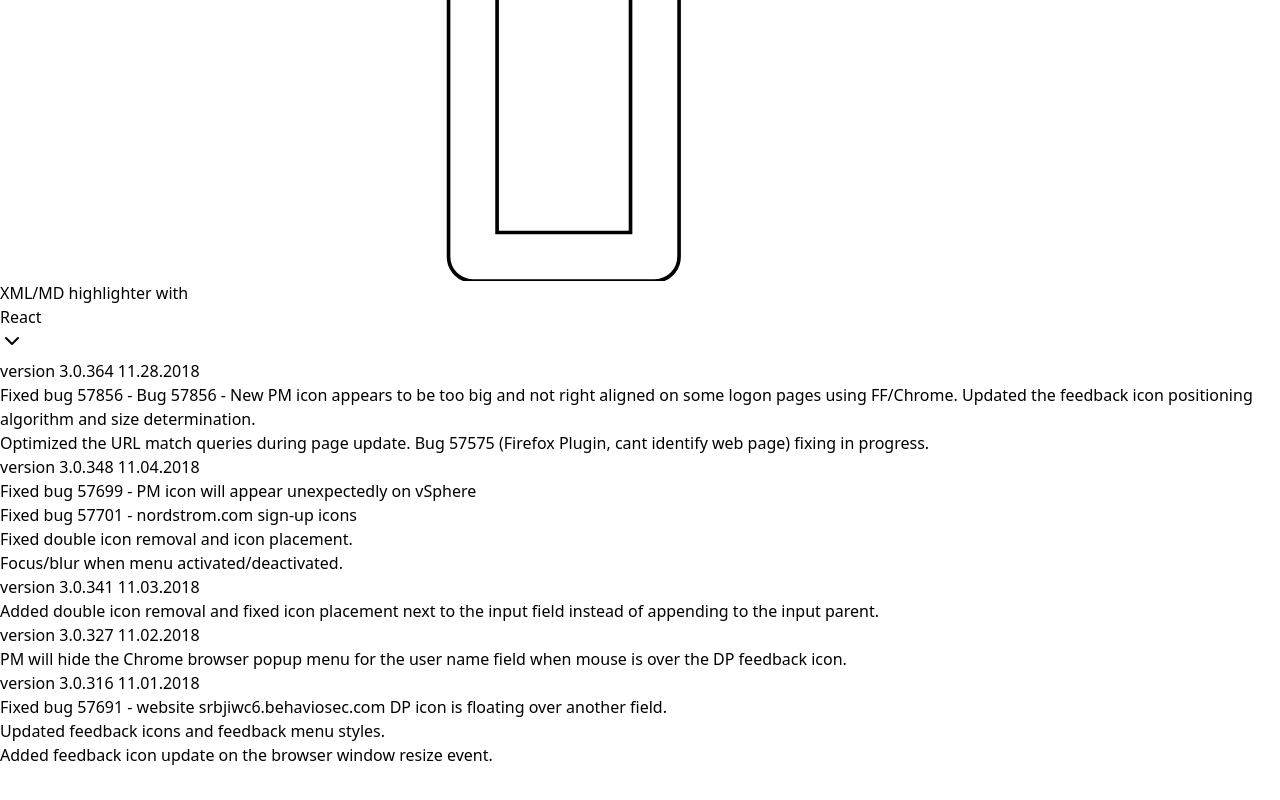
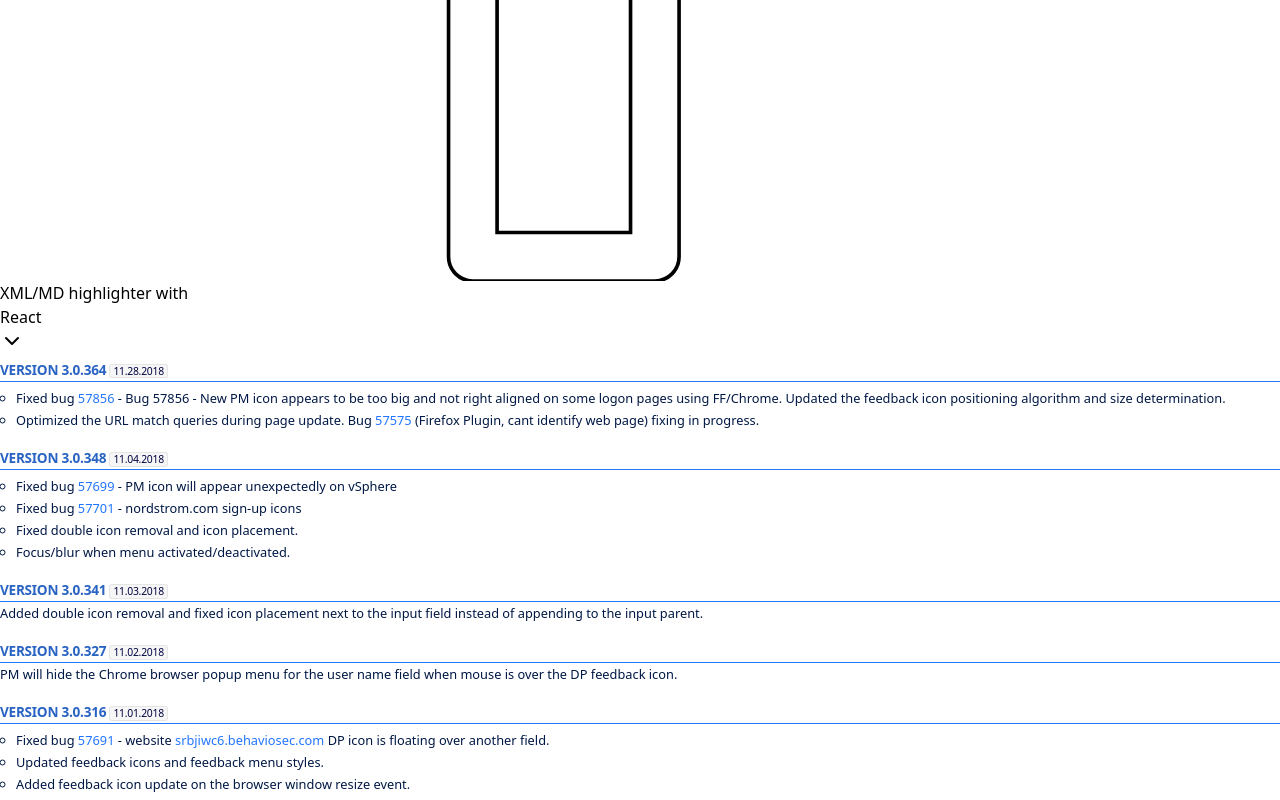
Before and after one commit to maxzz/highlight-xml-md, a React (Vite) app: page / in a window 1280 px wide. Shown: the part 999-1799 px from the top of the page. Before the commit the page ends 1766 px from the top, so only its background shows below. Built offline with nearby package versions, Linux system fonts and the light colour scheme.

Commit message:
WIP. MD renderer, convert SASS to CSS

```diff
--- a/src/components/2-main/2-demo/demo-highlight-md/index.tsx
+++ b/src/components/2-main/2-demo/demo-highlight-md/index.tsx
@@ -1,6 +1,6 @@
 import { useMemo } from "react";
 import { marked } from "marked";
-import './markdown.scss';
+import './markdown.css';
 
 const CODE_ORG =
 `#### version 3.0.364 <span class="date">11.28.2018</span>
@@ -34,10 +34,9 @@ export function HighlightMdDemo() {
     const code = useMemo(() => {
         return marked(CODE_ORG);
     }, []);
-
     return (
         <div className="mx-auto p-4 w-[96%] max-w-[640px] text-xs bg-background border-muted-foreground/50 border rounded-md shadow dark:opacity-60 overflow-auto smallscroll">
-            <div dangerouslySetInnerHTML={{ __html: code }} />
+            <div className="notes max-h-96 px-4 overflow-y-auto bg-slate-100" dangerouslySetInnerHTML={{ __html: code }} />
         </div>
     );
 }
--- /dev/null
+++ b/src/components/2-main/2-demo/demo-highlight-md/markdown.css
@@ -0,0 +1,61 @@
+.notes {
+    font-size: .8rem;
+    line-height: 22px;
+    color: #001845;
+
+    h4 {
+        margin-top: 1rem;
+        margin-bottom: 0;
+        font-size: .85rem;
+        font-weight: bold;
+        border-bottom: 1px solid #2275ff;
+        color: #2963c3;
+        text-transform: uppercase;
+        letter-spacing: -0.02em;
+    }
+
+    h4:first-child {
+        margin-top: 0;
+    }
+
+    a {
+        color: #2275ff;
+
+        &:hover {
+            text-decoration: underline;
+        }
+    }
+
+    ul {
+        display: block;
+        margin-block-start: .4em;
+        margin-block-end: .4em;
+        margin-inline-start: 0px;
+        margin-inline-end: 0px;
+        padding-inline-start: 1rem;
+    }
+
+    li {
+        list-style-type: circle;
+
+        &::marker  {
+            color: #001845;
+        }
+    }
+
+    .date {
+        display: inline-block;
+        margin-bottom: 2px;
+        padding: 1px 3px;
+        font-size: .65rem;
+        line-height: .65rem;
+
+        border-radius: 3px;
+
+        font-weight: normal;
+
+        color: #000340;
+        background-color: #7771;
+        border: 1px solid #7772;
+    }
+}
```
